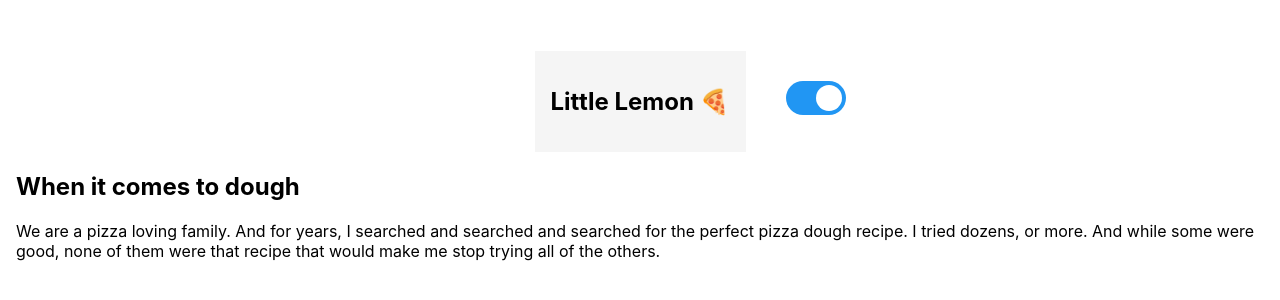
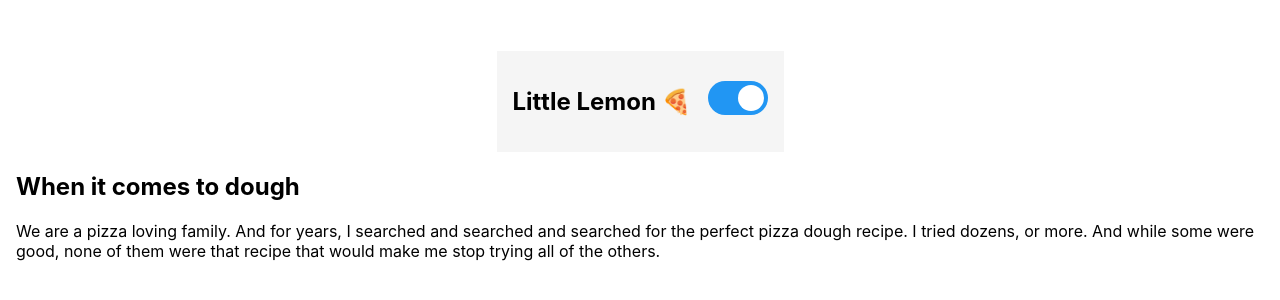
Before and after one commit to LayMui/reactlab, a React (Create React App) app: page /welcome in a window 1280 px wide. Shown: the part 252-552 px from the top of the page. Built offline with nearby package versions, Linux system fonts and the light colour scheme.

Commit message:
Toggle switch using React Context API

```diff
--- a/src/Switch.css
+++ b/src/Switch.css
@@ -8,9 +8,16 @@
   header {
     position: relative;
     display: flex;
-    flex-direction: row;
-    justify-content: center;
     align-items: center;
+    justify-content: space-between;  /* <- This pushes the children to opposite ends */
+    padding: 16px;
+  }
+
+  .switch {
+    position: relative;
+    display: inline-block;
+    width: 60px;
+    height: 34px;
   }
 
   .Page {
@@ -19,14 +26,7 @@
   }
 
 
-  /* how to make the switch move to the far right */
-.switch {
-    position: absolute;
-    display: inline-block;
-    right: -100px;
-    width: 60px;
-    height: 34px;
-}
+
 
 /* Hide default HTML checkbox */
 .switch input {
```
